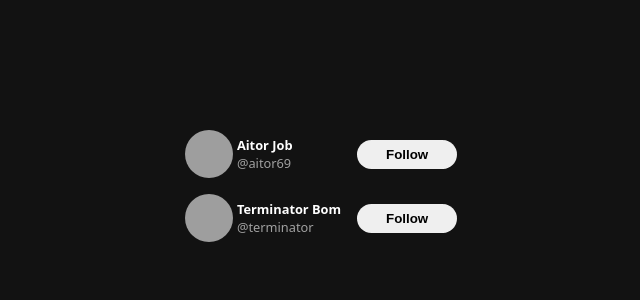
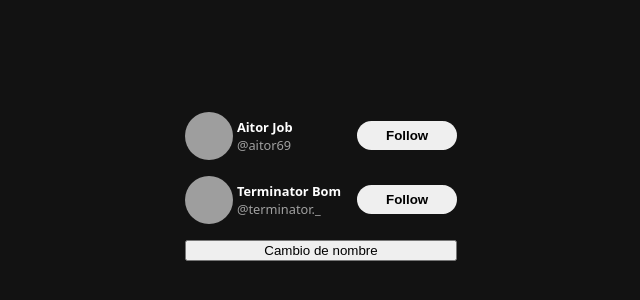
Before and after one commit to Espadv69/React_Beginner, a React (Vite) app in the folder 01-twitter-card/: page / in a window 1280 px wide. Shown: the part 214-514 px from the top of the page, without its empty margins (319-959 px from the left). Built offline with nearby package versions, Linux system fonts and the light colour scheme; grey boxes are pictures that could not be loaded.

Commit message:
Update: - Add username state management and button to update username in App component

```diff
--- a/01-twitter-card/src/components/App.jsx
+++ b/01-twitter-card/src/components/App.jsx
@@ -1,7 +1,12 @@
+import { useState } from 'react'
 import { TwitterFollowCard } from './TwitterFollowCard'
+
 export function App() {
   // We can pass the props in the same way as we did in the previous example.
   const aitor = { username: 'aitor69' } // Bad practice
+
+  const [username, setUsername] = useState('terminator._')
+  const handleUsername = () => setUsername('pabloelmotos')
 
   return (
     <section className='tw-followCard-container'>
@@ -10,10 +15,13 @@ export function App() {
         Aitor Job { /* Children */ }
       </TwitterFollowCard>
 
-      <TwitterFollowCard username={'terminator'}>
+      <TwitterFollowCard username={username}>
         Terminator Bom { /* Children */ }
       </TwitterFollowCard>
 
+      <button onClick={handleUsername}>
+        Cambio de nombre
+      </button>
     </section>
   )
 
```
